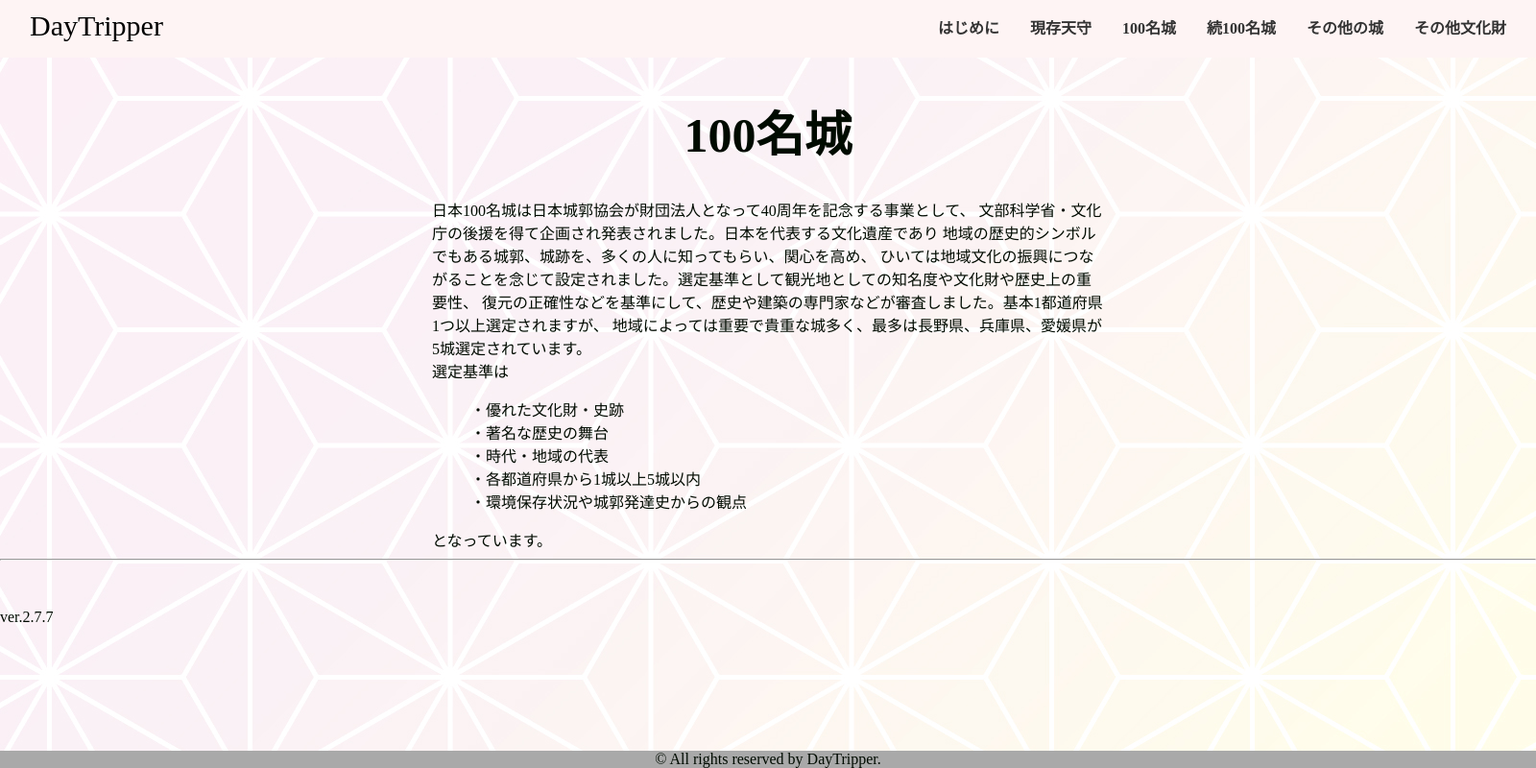
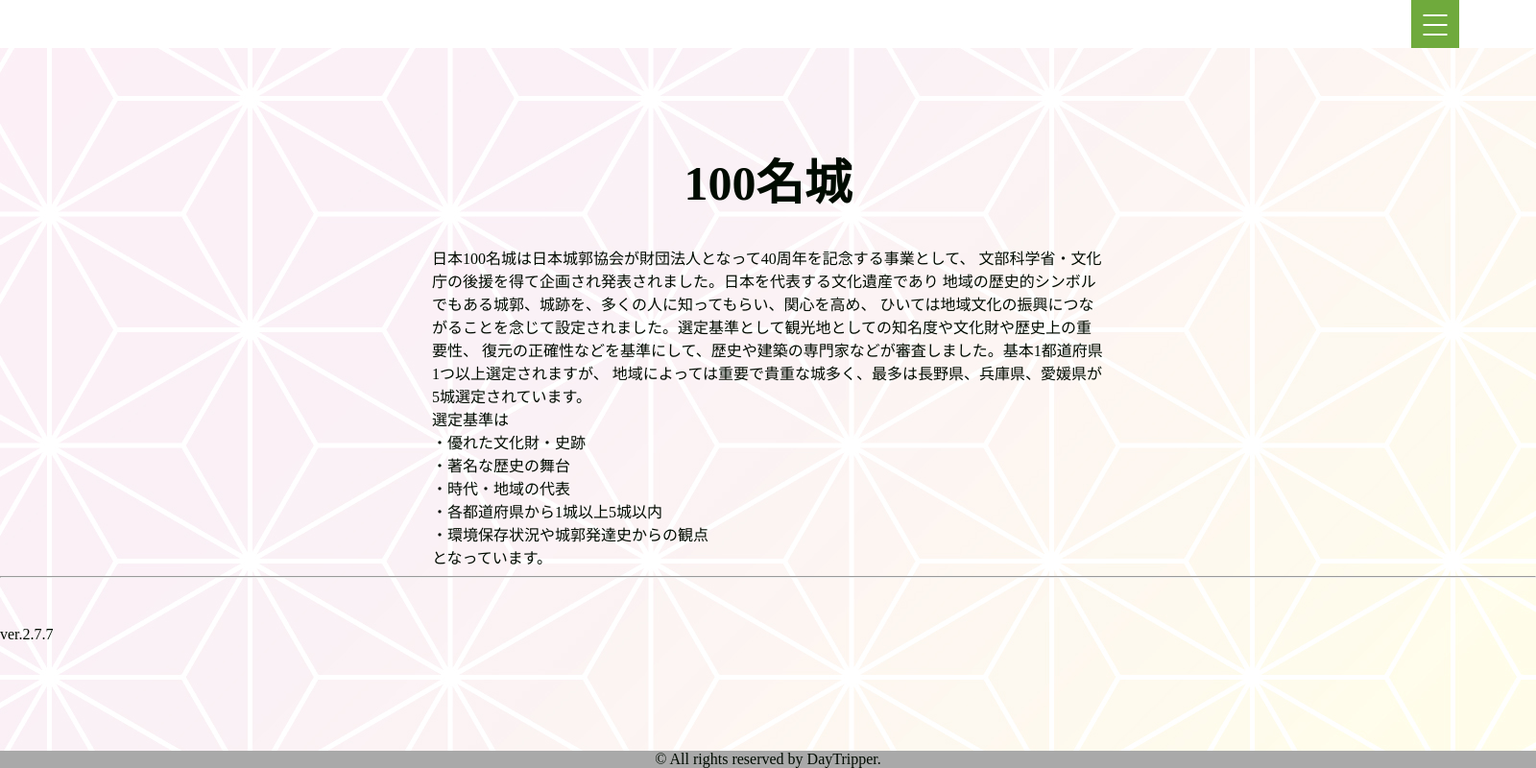
Before and after one commit to masashikuwahara/DayTripper, a PHP site: page /100_castles.php in a window 1600 px wide. Shown: the whole page at 96% size. Run offline with PHP 8.4, Linux system fonts and the light colour scheme; data that the repository does not hold is empty.

Commit message:
ナビゲーション変更

```diff
--- a/header.php
+++ b/header.php
@@ -1,23 +1,34 @@
-<header>
-  <nav>
-    <div class="drawer">
-      <div id="logo"><a href="index.php">DayTripper</a></div>
-      <div class="Toggle">
+<header id="header" class="header">
+  <div id="header-inner" class="header-inner content-wrpper">
+    <!-- ハンバーガーボタン -->
+    <div id="header-hamburger">
       <span></span>
       <span></span>
       <span></span>
     </div>
   </div>
 
-    <div class="menu">
-      <ul>
-        <li><a href="intro.php">はじめに</a></li>
-        <li><a href="genzon.php">現存天守</a></li>
-        <li><a href="100_castles.php">100名城</a></li>
-        <li><a href="sequel_100_castles.php">続100名城</a></li>
-        <li><a href="other_castles.php">その他の城</a></li>
-        <li><a href="cultural_property.php">その他文化財</a></li>
+  <!-- ハンバーガーウィンドウ -->
+  <div id="hamburger-window">
+    <ul class="hamburger-window__nav-list">
+      <li class="hamburger-window__link">
+        <a class="acordion-btn" href="intro.php">はじめに</a>
+      </li>
+      <li class="hamburger-window__link">
+        <a class="acordion-btn" href="genzon.php">現存天守</a>
+      </li>
+      <li class="hamburger-window__link">
+        <a class="acordion-btn" href="100_castles.php">100名城</a>
+      </li>
+      <li class="hamburger-window__link">
+        <a class="acordion-btn" href="sequel_100_castles.php">続100名城</a>
+      </li>
+      <li class="hamburger-window__link">
+        <a class="acordion-btn" href="other_castles.php">その他の城</a>
+      </li>
+      <li class="hamburger-window__link">
+        <a class="acordion-btn" href="cultural_property.php">その他文化財</a>
+      </li>
     </ul>
   </div>
-  </nav>
 </header>
--- a/index.php
+++ b/index.php
@@ -15,7 +15,6 @@
   <link rel="stylesheet" href="style.css">
   <link rel="stylesheet" href="https://cdnjs.cloudflare.com/ajax/libs/Swiper/4.0.7/css/swiper.min.css">
   <link rel="stylesheet" href="https://cdn.jsdelivr.net/npm/swiper@8/swiper-bundle.min.css"/>
-  <script src="https://ajax.googleapis.com/ajax/libs/jquery/3.4.1/jquery.min.js"></script>
   <link rel="canonical" href="https://daytripper.site/">
   <style>
     .ad{
--- a/style.css
+++ b/style.css
@@ -1,34 +1,8 @@
-#logo {
-  max-width:50%;
-  display:block;
-  margin:0 auto;
-  font-size: 25px;
-  position: relative;
-  bottom: 5px;
-}
-
-#logo a{
-  color: #000;
-  text-decoration: none;
-  font-size: 30px;
-}
-
   body {
     margin: 0;
     background-image: url("img/back.jpg");
     background-attachment: fixed;
     color: #000b00;
-  }
-
-  header {
-    height: 60px;
-    width: 100%;
-    padding: 0px 15px;
-    background-color: #fef4f4;
-    position: fixed;
-    top: 0;
-    z-index: 10;
-    display: flex;
   }
 
   footer {
@@ -40,111 +14,153 @@
     text-align: center;
   }
 
-  li a {
-    color: #000b00;
+  a {
     text-decoration: none;
-  }
-
-nav{
- width: 100%;
- height: 70px;
- position: relative;
-}
-.drawer{
- display: flex;
- flex-direction: row;
- align-items: center;
- justify-content: space-between;
- position: relative;
- height: 70px;
- padding: 0 1em;
-}
-
-/*ナビゲーション部分*/
-
-.menu ul li a {
-  display:block;
-  font-weight:bold;
-  padding: 2em;
-  color:#333;
-  text-decoration:none;
-  z-index: 999;
-}
-
-
-.menu ul li a:hover{
-  background-color:rgba(201, 173, 49, 0.5);
-  color:rgb(255, 0, 242);
 }
 
 li {
-  list-style: none;
+    list-style: none;
 }
 
-
-.menu{
-  text-align:center;
-  background-color:rgba(248, 248, 250, 0.925);
-  transition: .5s ease;/*滑らかに表示*/
-  -webkit-transform: translateX(-105%);
-  transform: translateX(-105%);/*左に隠しておく*/
+ul {
+    margin: 0;
+    padding: 0;
 }
 
-
-/*OPEN時の動き*/
-.menu.open {
- -webkit-transform: translateX(0%);
- transform: translateX(-4%);/*中身を表示（右へスライド）*/
+.header {
+    height: fit-content;
+    background-color: rgba(255, 255, 255, 1);
+    width: 100%;
+    z-index: 1000;
 }
 
-/*トグルボタンのスタイルを指定*/
-.Toggle {
-    display: block;
-    position: fixed;    /* bodyに対しての絶対位置指定 */
-    width: 42px;
-    height: 42px;
-    cursor: pointer;
-    z-index: 3;
-  right:15px;
+.header-inner {
+    padding: 0 5%;
 }
 
-.Toggle span {
-    display: block;
-    position: absolute;
+/* ---------------------------------------------- */
+/* ハンバーガーメニュー */
+/* ------------------------- */
+#header-hamburger {
+    /* 見た目のCSS */
+    background: #6faa3c;
+    cursor: pointer;
     width: 50px;
-    border-bottom: solid 4px #333;
-    -webkit-transition: .35s ease-in-out; /*変化の速度を指定*/
-    -moz-transition: .35s ease-in-out;    /*変化の速度を指定*/
-    transition: .35s ease-in-out;     /*変化の速度を指定*/
-
+    aspect-ratio: 1/1;
+    margin-left: auto;
+    /* ボタンがハンバーガーウィンドウの下に隠れないようにする指定 */
+    position: relative;
+    z-index: 10;
 }
 
-.Toggle span:nth-child(1) {
-    top:5px;
+/* ----------------- */
+/* 三本線 */
+/* ----------------- */
+#header-hamburger span {
+    /* 見た目のCSS */
+    display: inline-block;
+    background: #fff;
+    width: 50%;
+    height: 2px;
+    /* バーガー線の太さ */
+    /*アニメーションの設定*/
+    transition: all .4s;
+    position: absolute;
+    left: 50%;
+    /* バーガー線の位置 */
+    transform: translateX(-50%);
 }
 
-.Toggle span:nth-child(2) {
-    top: 18px;
+/* １本目 */
+#header-hamburger span:nth-of-type(1) {
+    top: 30%;
 }
 
-.Toggle span:nth-child(3) {
-    top: 32px;
+/* ２本目 */
+#header-hamburger span:nth-of-type(2) {
+    top: 50%;
 }
 
-.Toggle.active span:nth-child(1) {
-    top: 18px;
-    -webkit-transform: rotate(-45deg);
-    -moz-transform: rotate(-45deg);
-    transform: rotate(-45deg);
+/* ３本目 */
+#header-hamburger span:nth-of-type(3) {
+    top: 70%;
 }
 
-/* 2番目と3番目のspanを45度に */
-.Toggle.active span:nth-child(2),
-.Toggle.active span:nth-child(3) {
-    top: 18px;
-    -webkit-transform: rotate(45deg);
-    -moz-transform: rotate(45deg);
+/* ------------------ */
+/* ×印 */
+/* ------------------ */
+/*activeクラスが付与されると線が回転して×になる*/
+#header-hamburger.active span:nth-of-type(1) {
+    top: 50%;
+    left: 25%;
+    transform: rotate(-45deg);
+    width: 50%;
+}
+
+#header-hamburger.active span:nth-of-type(2) {
+    opacity: 0;
+}
+
+#header-hamburger.active span:nth-of-type(3) {
+    top: 50%;
+    left: 25%;
     transform: rotate(45deg);
+    width: 50%;
+}
+
+/* ----------------------------------------------- */
+/* メニューウィンドウ */
+/* -------------------------- */
+#hamburger-window {
+    transition: 0.3s;
+    text-align: center;
+    /* 初期状態は非表示 */
+    visibility: hidden;
+    position: fixed;
+    top: 50px;
+    right: -100vw;
+    z-index: 1;
+    /* 画面いっぱいに表示されるサイズに設定 */
+    width: 100%;
+    height: calc(100vh - 50px);
+    /* 画面からはみ出したらスクロール可能にする */
+    overflow-y: scroll;
+    -ms-overflow-style: none;
+    scrollbar-width: none;
+}
+
+/*スクロールバー非表示（Chrome・Safari）*/
+.content::-webkit-scrollbar{
+    display:none;
+}
+
+#hamburger-window.open {
+    visibility: visible;
+    right: 0;
+    background-color: #F9CDE2;
+}
+
+.hamburger-window__link {
+    display: block;
+    margin: 0 auto;
+    width: 100%;
+    position: relative;
+}
+
+.hamburger-window__link:hover {
+    background-color: #ccc;
+}
+
+.acordion-btn {
+    display: flex;
+    justify-content: center;
+    align-items: center;
+    padding: 23px 0 23px 5%;
+    color: #333;
+}
+
+.hamburger-window__title {
+    color: #333;
 }
 
   /* スライダー */
@@ -551,17 +567,6 @@ aside {
     color: #000b00;
   }
 
-  header {
-    height: 60px;
-    width: 100%;
-    padding: 0px 15px;
-    background-color: #fef4f4;
-    position: fixed;
-    top: 0;
-    z-index: 10;
-    display: flex;
-  }
-
   footer {
     position: fixed;
     left: 0;
@@ -578,45 +583,6 @@ aside {
 
   h2 {
     text-align: center;
-  }
-
-  #logo {
-    max-width:50%;
-    display:block;
-    margin:0 auto;
-    position: absolute;
-    top: 10px;
-    z-index: 1;
-  }
-
-  .Toggle{
-  display: none;
-  }
-
-  .menu{
-  width: 100%;
-    background-color: transparent;
-    margin-top:0;
-  -webkit-transform: translateX(0);
-  transform: translateX(0);
-  }
-
-  .menu ul{
-    height: 70px;
-    display: flex;
-    flex-wrap: wrap;
-    justify-content: flex-end;
-    position: relative;
-    right: 30px;
-  }
-  .menu ul li a{
-    padding: 0 1em;
-    border-bottom: none;
-  }
-
-  .menu ul li a:hover{
-    background-color:#fbd26b;
-    color:#005243;
   }
 
   li {
@@ -752,22 +718,6 @@ aside {
   .intro {
     text-align: center;
   }
-
-  /* .split {
-    display: flex;
-    flex-direction:column;
-    align-items: center;
-  } */
-
-  /* .region {
-    color: darkcyan;
-    font-size: 25pt;
-    padding: 0;
-  }
-
-  .region:hover {
-    color: crimson;
-  } */
 
   /* 検索 */
 .sea {
```
Lines whose indentation alone changed are shown as unchanged.
